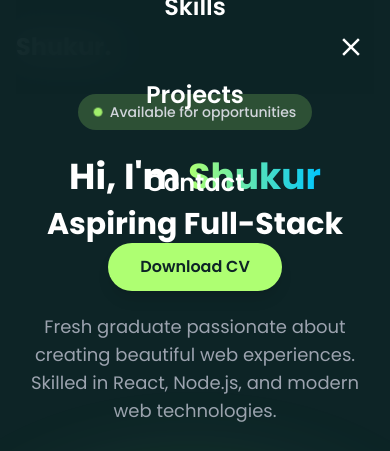
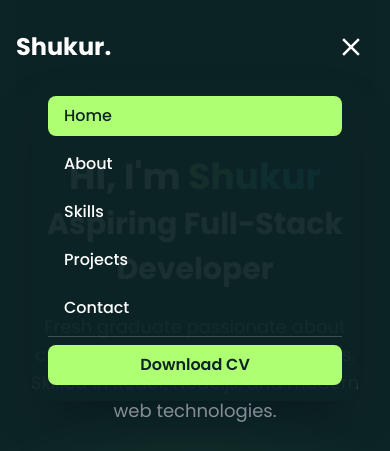
Before and after one commit to mahmud014/Portfolio, a React (Vite) app: page / in a window 390 px wide. Both pictures are taken after a click on the button 351 px from the left and 47 px from the top of the page. Shown: the top 451 px of the page. Built offline with nearby package versions, Linux system fonts and the light colour scheme.

Commit message:
Update mobile menu to compact dropdown style

```diff
--- a/src/components/Header.jsx
+++ b/src/components/Header.jsx
@@ -111,93 +111,98 @@ function Header() {
         </div>
       </nav>
 
-      {/* Mobile Menu */}
+      {/* Mobile Menu - Compact Version */}
       <AnimatePresence>
         {isMobileMenuOpen && (
           <motion.div
-            initial={{ opacity: 0, x: '100%' }}
-            animate={{ opacity: 1, x: 0 }}
-            exit={{ opacity: 0, x: '100%' }}
-            transition={{ duration: 0.3 }}
-            className="fixed inset-0 bg-primary/95 backdrop-blur-lg z-40 lg:hidden"
+            initial={{ opacity: 0, y: -20 }}
+            animate={{ opacity: 1, y: 0 }}
+            exit={{ opacity: 0, y: -20 }}
+            transition={{ duration: 0.2 }}
+            className="fixed top-20 left-4 right-4 bg-primary/95 backdrop-blur-lg rounded-2xl shadow-2xl z-40 lg:hidden p-4"
           >
-            <div className="flex flex-col items-center justify-center h-full space-y-8">
+            <div className="flex flex-col space-y-2">
               <motion.button
-                initial={{ opacity: 0, y: 20 }}
-                animate={{ opacity: 1, y: 0 }}
-                transition={{ delay: 0.1 }}
+                initial={{ opacity: 0, x: -20 }}
+                animate={{ opacity: 1, x: 0 }}
+                transition={{ delay: 0.05 }}
                 onClick={() => scrollToSection('home')}
-                className={`text-2xl font-semibold px-8 py-3 rounded-full transition-all ${
+                className={`text-base font-medium px-4 py-2 rounded-lg transition-all text-left ${
                   activeSection === 'home'
                     ? 'bg-secondary text-primary'
-                    : 'text-white hover:bg-secondary hover:text-primary'
+                    : 'text-white hover:bg-secondary/20'
                 }`}
               >
                 Home
               </motion.button>
               <motion.button
-                initial={{ opacity: 0, y: 20 }}
-                animate={{ opacity: 1, y: 0 }}
-                transition={{ delay: 0.2 }}
+                initial={{ opacity: 0, x: -20 }}
+                animate={{ opacity: 1, x: 0 }}
+                transition={{ delay: 0.1 }}
                 onClick={() => scrollToSection('about')}
-                className={`text-2xl font-semibold px-8 py-3 rounded-full transition-all ${
+                className={`text-base font-medium px-4 py-2 rounded-lg transition-all text-left ${
                   activeSection === 'about'
                     ? 'bg-secondary text-primary'
-                    : 'text-white hover:bg-secondary hover:text-primary'
+                    : 'text-white hover:bg-secondary/20'
                 }`}
               >
                 About
               </motion.button>
               <motion.button
-                initial={{ opacity: 0, y: 20 }}
-                animate={{ opacity: 1, y: 0 }}
-                transition={{ delay: 0.3 }}
+                initial={{ opacity: 0, x: -20 }}
+                animate={{ opacity: 1, x: 0 }}
+                transition={{ delay: 0.15 }}
                 onClick={() => scrollToSection('skills')}
-                className={`text-2xl font-semibold px-8 py-3 rounded-full transition-all ${
+                className={`text-base font-medium px-4 py-2 rounded-lg transition-all text-left ${
                   activeSection === 'skills'
                     ? 'bg-secondary text-primary'
-                    : 'text-white hover:bg-secondary hover:text-primary'
+                    : 'text-white hover:bg-secondary/20'
                 }`}
               >
                 Skills
               </motion.button>
               <motion.button
-                initial={{ opacity: 0, y: 20 }}
-                animate={{ opacity: 1, y: 0 }}
-                transition={{ delay: 0.4 }}
+                initial={{ opacity: 0, x: -20 }}
+                animate={{ opacity: 1, x: 0 }}
+                transition={{ delay: 0.2 }}
                 onClick={() => scrollToSection('projects')}
-                className={`text-2xl font-semibold px-8 py-3 rounded-full transition-all ${
+                className={`text-base font-medium px-4 py-2 rounded-lg transition-all text-left ${
                   activeSection === 'projects'
                     ? 'bg-secondary text-primary'
-                    : 'text-white hover:bg-secondary hover:text-primary'
+                    : 'text-white hover:bg-secondary/20'
                 }`}
               >
                 Projects
               </motion.button>
               <motion.button
-                initial={{ opacity: 0, y: 20 }}
-                animate={{ opacity: 1, y: 0 }}
-                transition={{ delay: 0.5 }}
+                initial={{ opacity: 0, x: -20 }}
+                animate={{ opacity: 1, x: 0 }}
+                transition={{ delay: 0.25 }}
                 onClick={() => scrollToSection('contact')}
-                className={`text-2xl font-semibold px-8 py-3 rounded-full transition-all ${
+                className={`text-base font-medium px-4 py-2 rounded-lg transition-all text-left ${
                   activeSection === 'contact'
                     ? 'bg-secondary text-primary'
-                    : 'text-white hover:bg-secondary hover:text-primary'
+                    : 'text-white hover:bg-secondary/20'
                 }`}
               >
                 Contact
               </motion.button>
-              <motion.a
-                initial={{ opacity: 0, y: 20 }}
-                animate={{ opacity: 1, y: 0 }}
-                transition={{ delay: 0.6 }}
-                className="bg-secondary text-primary font-semibold px-8 py-3 rounded-full shadow-lg mt-4"
-                href="https://drive.google.com/file/d/14caD1rlRM_QEF0NfG7xy_kat3-C9Eczm/view?usp=sharing"
-                target="_blank"
-                rel="noopener noreferrer"
+              <motion.div
+                initial={{ opacity: 0, x: -20 }}
+                animate={{ opacity: 1, x: 0 }}
+                transition={{ delay: 0.3 }}
+                className="pt-2 border-t border-white/20"
               >
-                Download CV
-              </motion.a>
+                <a
+                  className="block text-center bg-secondary text-primary font-semibold px-4 py-2 rounded-lg"
+                  href="https://drive.google.com/file/d/14caD1rlRM_QEF0NfG7xy_kat3-C9Eczm/view?usp=sharing"
+                  target="_blank"
+                  rel="noopener noreferrer"
+                  onClick={() => setIsMobileMenuOpen(false)}
+                >
+                  Download CV
+                </a>
+              </motion.div>
             </div>
           </motion.div>
         )}
```
